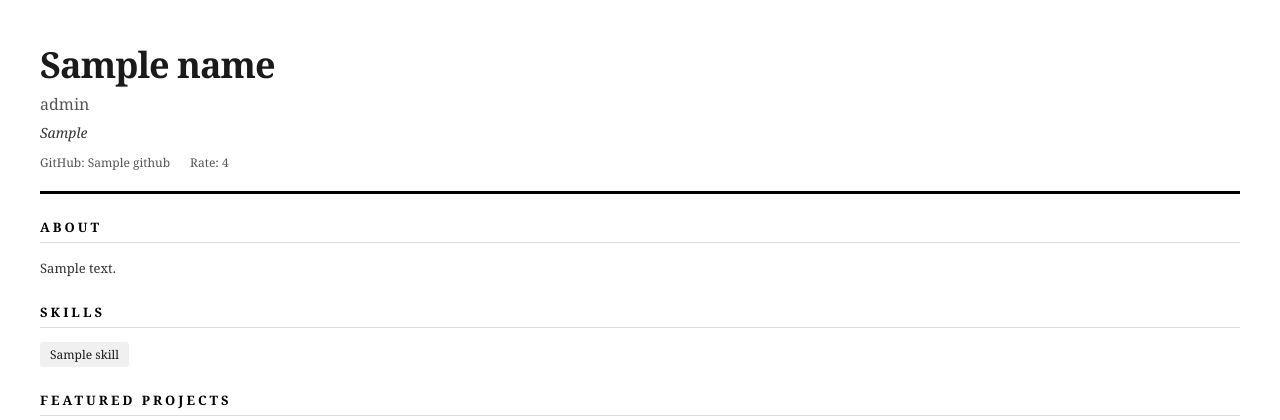
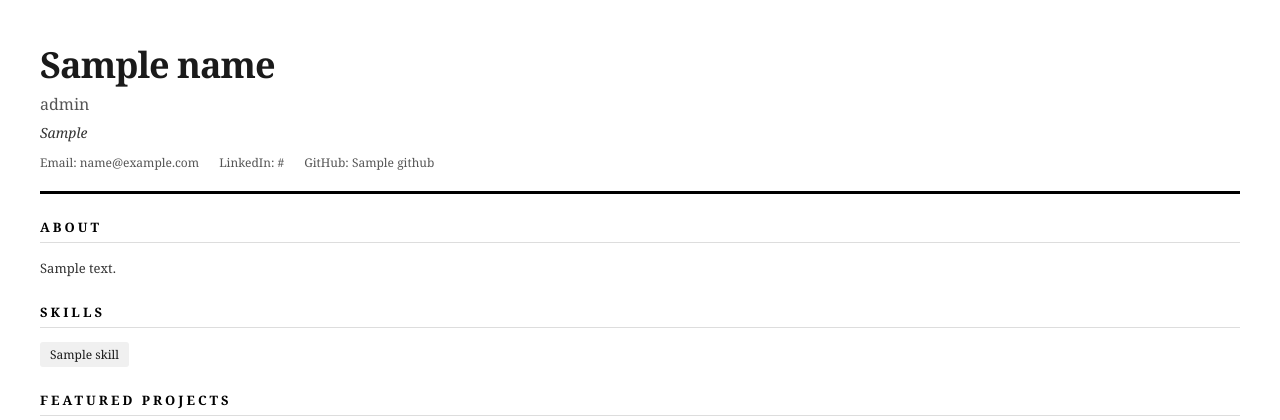
Before and after one commit to musadiq7860/ai-portfolio-generator, a Python web app: template backend/app/templates/cv_modern.html in a window 1280 px wide. Shown: the top 420 px of the page. Run offline with Jinja, Linux system fonts and the light colour scheme; the template is opened without the code that fills it: most values are stand-ins (such as "Sample title", 1, 10 or a date in 2020).

Commit message:
fix: strip rate and properly pass contact details into CV Template rendering engine

```diff
--- a/backend/app/services/cv_generator.py
+++ b/backend/app/services/cv_generator.py
@@ -24,7 +24,7 @@ def generate_cv_pdf(portfolio: dict, cv_template: str = "modern") -> bytes:
         other_projects=portfolio.get("other_projects", []),
         experience=portfolio.get("experience", []),
         education=portfolio.get("education", []),
-        contact=portfolio.get("contact", {}),
+        contact=portfolio.get("contact_details", {}),
         suggested_rate=portfolio.get("suggested_rate", "")
     )
 
--- a/backend/app/templates/cv_modern.html
+++ b/backend/app/templates/cv_modern.html
@@ -37,8 +37,9 @@
   <div class="role">{{ role }}</div>
   <div class="one-liner">{{ one_liner }}</div>
   <div class="contact">
-    {% if contact.github %}<span>GitHub: {{ contact.github }}</span>{% endif %}
-    {% if suggested_rate %}<span>Rate: {{ suggested_rate }}</span>{% endif %}
+    {% if contact.email %}<span>Email: <a href="mailto:{{ contact.email }}" style="color:#555;text-decoration:none;">{{ contact.email }}</a></span>{% endif %}
+    {% if contact.linkedin %}<span>LinkedIn: <a href="{{ contact.linkedin }}" style="color:#555;text-decoration:none;">{{ contact.linkedin }}</a></span>{% endif %}
+    {% if contact.github %}<span>GitHub: <a href="{{ contact.github }}" style="color:#555;text-decoration:none;">{{ contact.github }}</a></span>{% endif %}
   </div>
 </div>
 
```
